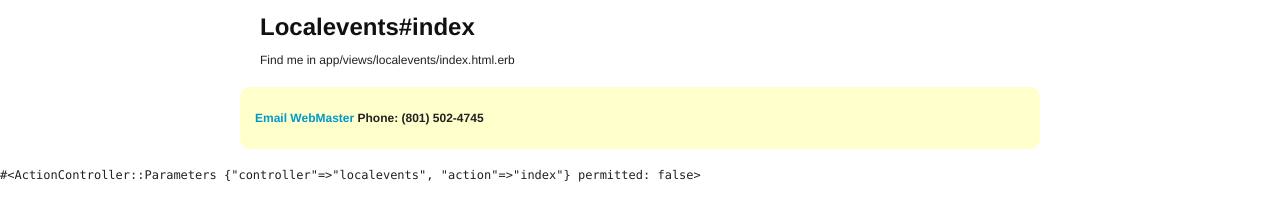
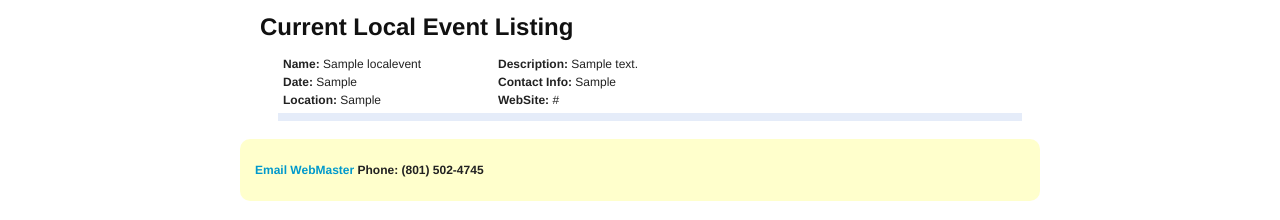
Before and after one commit to aamax/drug_free_draper, a Rails app: page /localevents in a window 1280 px wide. Shown: the part 194-414 px from the top of the page. Run offline with Rails 7, Linux system fonts and the light colour scheme; tables that the repository leaves empty hold one stand-in row (values such as "Sample post"); parts of the project's set-up code (start-up, migrations or seed data) failed here and were passed over; some libraries are stand-ins or nearby versions.

Commit message:
WIP adding Localevents to system

```diff
--- a/app/controllers/localevents_controller.rb
+++ b/app/controllers/localevents_controller.rb
@@ -2,9 +2,18 @@
   before_filter :admin_user,  :only => [:new, :create, :destroy, :edit]
 
   def new
+    @title = "Create New Event"
+    @newevent = Localevent.new
   end
 
   def edit
+    @title = "Edit Event"
+    @event = Localevent.find(params[:id])
+  end
+
+  def show
+    @event = Localevent.find(params[:id])
+    @title = "Show Event"
   end
 
   def index
@@ -12,7 +21,43 @@
     @events = Localevent.all
   end
 
-  def show
+  def update
+    @event = Localevent.find(params[:id])
+
+    # update model entry with validation
+    if @event.update_attributes(params[:localevent])
+      flash[:success] = "Event updated."
+
+      redirect_to @event
+    else
+      flash[:failure] = "ERROR: Event NOT updated."
+      @title = "Edit Event"
+      render :action => "edit"
+    end
+  end
+
+  def create
+    @newevent = Localevent.new(params[:localevent])
+
+    if @newevent.save
+      flash[:success] = "Event Saved!"
+      redirect_to list_events_path
+    else
+      flash[:failure] = "ERROR: Event NOT created."
+      @title = "Create New Event"
+      render 'new'
+    end
+  end
+
+  def destroy
+    Localevent.find(params[:id]).destroy
+    flash[:success] = "This Event was destroyed."
+    redirect_to list_events_path
+  end
+
+  private
+  def admin_user
+    redirect_to(root_path) if current_user.nil? || !current_user.admin?
   end
 
 end
--- a/app/models/localevent.rb
+++ b/app/models/localevent.rb
@@ -3,7 +3,8 @@
 # Table name: localevents
 #
 #  id          :integer         not null, primary key
-#  when        :datetime
+#  when        :string(255)
+#  time        :string(255)
 #  location    :string(255)
 #  contact     :string(255)
 #  name        :string(255)
--- a/app/views/layouts/_menu.html.erb
+++ b/app/views/layouts/_menu.html.erb
@@ -4,7 +4,7 @@
 	<ul id="menu">
 		<% if signed_in? %>
 		    <li><%= link_to "Sign out", signout_path, :method => :delete %></li>
-			<li><%= link_to "Administration", construction_path %></li>
+			<li><%= link_to "Administration", admin_path %></li>
 			<li><%= link_to "Users", users_path %></li>
 			<li><%= link_to "Mailing List", list_members_path %></li>
 		<% else %>
--- /dev/null
+++ b/app/views/localevents/_event_entry.erb
@@ -0,0 +1,23 @@
+<tr>
+	<td width="200px">
+	    <strong>Name: </strong><%= object.name %><br />
+		<strong>Date: </strong><%= object.when %><br />
+		<strong>Location: </strong><%= object.location %><br />
+	</td>
+	<td>
+		<strong>Description: </strong><%= object.description %><br />
+		<strong>Contact Info: </strong><%= object.contact %><br />
+		<strong>WebSite: </strong><%= object.website %><br />
+	</td>
+</tr>
+<tr>
+	<td colspan=2>
+		<% if !current_user.nil? %>
+			<%= link_to "delete", object, :method => :delete,
+	                    :confirm => "You sure you want to delete this event?",
+	                    :title => "Delete #{object.id}", :class => "button" %><br />
+
+		<% end %>
+
+	</td>
+</tr>
--- a/app/views/localevents/index.html.erb
+++ b/app/views/localevents/index.html.erb
@@ -1,2 +1,10 @@
-<h1>Localevents#index</h1>
-<p>Find me in app/views/localevents/index.html.erb</p>
+<h1>Current Local Event Listing</h1>
+
+<ul class="users">
+	<table>
+	<%
+	@events.each do |event| %>
+		<%= render 'event_entry', :object => event %>
+	<% end %>
+	</table>
+</ul>
--- a/app/views/pages/about.html.erb
+++ b/app/views/pages/about.html.erb
@@ -1,3 +1,5 @@
-<h1>About Page</h1>
+<h1>Contact Us</h1>
 We are the Drug Free Draper Organization...
 <br/><br/>
+
+good luck finding us! LOL
--- /dev/null
+++ b/app/views/pages/admin.html.erb
@@ -0,0 +1,3 @@
+<h1>Administration Page</h1>
+
+<%= link_to "Add New Event", add_event_path %>
--- a/app/views/users/new.html.erb
+++ b/app/views/users/new.html.erb
@@ -40,5 +40,5 @@
     </div>
   <% end %>
 <% else %>
-  Only Administrators Can Create A New Host...
+  Only Administrators Can Create A New User...
 <% end %>
--- a/config/routes.rb
+++ b/config/routes.rb
@@ -4,10 +4,12 @@
   resources :members
   resources :localevents
 
-  match '/contact', :to => 'pages#about'
   match '/signup',  :to => 'users#new'
   match '/signin',  :to => 'sessions#new'
   match '/signout', :to => 'sessions#destroy'
+
+  match '/contact', :to => 'pages#about'
+
   match '/create_member', :to => 'members#new'
   match '/edit_member', :to => 'members#edit'
   match '/list_members', :to => 'members#index'
@@ -18,6 +20,7 @@
   match '/list_events', :to => 'localevents#index'
   match '/edit_event', :to => 'localevents#edit'
 
+  match '/admin', :to => 'pages#admin'
   match '/construction', :to => "pages#construction"
   root :to => 'pages#home'
 end
```
Also changed, not shown: app/views/application/_home_not_signed_in.html.erb (+7 -7 lines), app/views/localevents/new.html.erb (+39 -2 lines), db/migrate/20120204054721_create_localevents.rb (+7 -2 lines), spec/models/localevent_spec.rb (+2 -1 lines), db/schema.rb.
